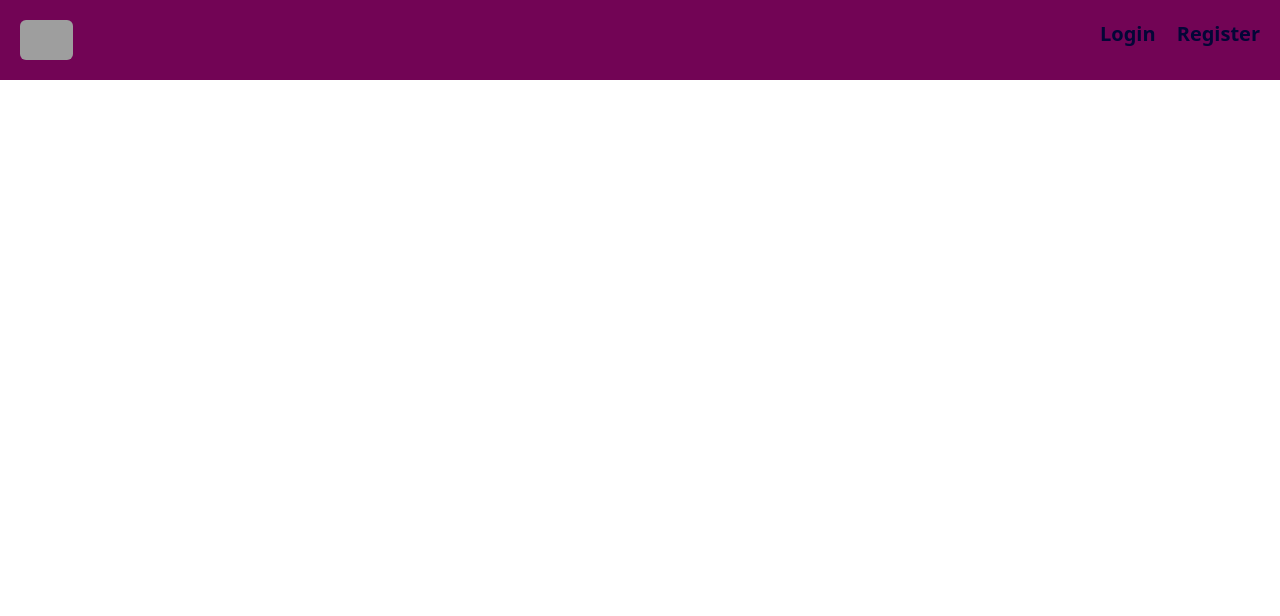
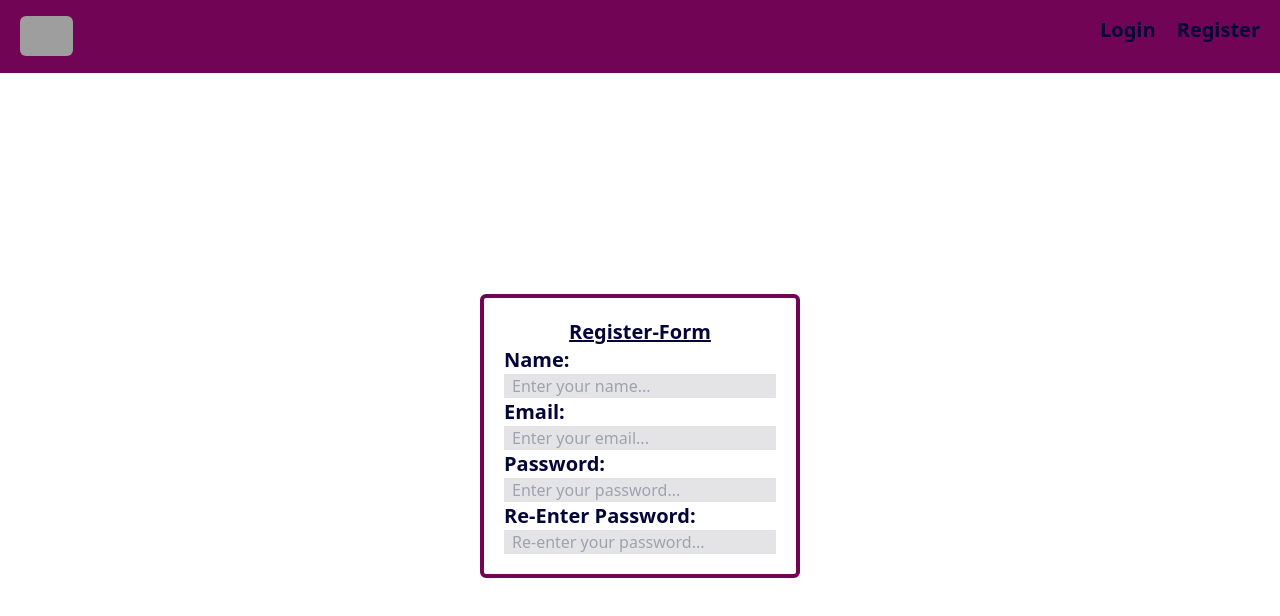
Before and after one commit to SGsubuuu-2322/E-Commerce_App-Tatwa, a React (Vite) app: page / in a window 1280 px wide. Shown: the top 616 px of the page. Built offline with nearby package versions, Linux system fonts and the light colour scheme; grey boxes are pictures that could not be loaded.

Commit message:
Created the register form...

```diff
--- a/src/App.jsx
+++ b/src/App.jsx
@@ -2,11 +2,13 @@
 
 // import { Link } from "react-router-dom";
 import PublicNav from "./Components/PublicNav";
+import Register_Form from "./Components/Register_Form";
 
 const App = () => {
   return (
-    <div className="h-screen w-full">
+    <div className="h-screen w-full flex flex-col">
       <PublicNav />
+      <Register_Form />
     </div>
   );
 };
--- /dev/null
+++ b/src/Components/Register_Form.jsx
@@ -0,0 +1,82 @@
+// import React from 'react'
+
+import { useState } from "react";
+
+const Register_Form = () => {
+  const [user, setUser] = useState({
+    name: "",
+    email: "",
+    password1: "",
+    password2: "",
+  });
+
+  const inputChangeHandler = (e) => {
+    setUser({ ...user, [e.target.name]: e.target.value });
+  };
+
+  return (
+    <div className="w-full h-full flex flex-col items-center justify-center">
+      <form className="w-1/4 border border-secondary border-4 rounded-md m-auto p-5">
+        <div className="w-full flex justify-center">
+          <h1 className="text-xl font-bold text-black underline">
+            Register-Form
+          </h1>
+        </div>
+        <div className="input-container flex flex-col">
+          <label htmlFor="name" className="text-xl font-bold text-black">
+            Name:{" "}
+          </label>
+          <input
+            type="text"
+            placeholder="Enter your name..."
+            name="name"
+            value={user.name}
+            onChange={inputChangeHandler}
+            className="bg-zinc-200 px-2"
+          />
+        </div>
+        <div className="input-container flex flex-col">
+          <label htmlFor="name" className="text-xl font-bold text-black">
+            Email:{" "}
+          </label>
+          <input
+            type="email"
+            placeholder="Enter your email..."
+            name="email"
+            value={user.email}
+            onChange={inputChangeHandler}
+            className="bg-zinc-200 px-2"
+          />
+        </div>
+        <div className="input-container flex flex-col">
+          <label htmlFor="name" className="text-xl font-bold text-black">
+            Password:{" "}
+          </label>
+          <input
+            type="password"
+            placeholder="Enter your password..."
+            name="password"
+            value={user.password1}
+            onChange={inputChangeHandler}
+            className="bg-zinc-200 px-2"
+          />
+        </div>
+        <div className="input-container flex flex-col">
+          <label htmlFor="name" className="text-xl font-bold text-black">
+            Re-Enter Password:{" "}
+          </label>
+          <input
+            type="password"
+            placeholder="Re-enter your password..."
+            name="name"
+            value={user.password2}
+            onChange={inputChangeHandler}
+            className="bg-zinc-200 px-2"
+          />
+        </div>
+      </form>
+    </div>
+  );
+};
+
+export default Register_Form;
```
Also changed, not shown: src/Components/Login_Form.jsx (added).
